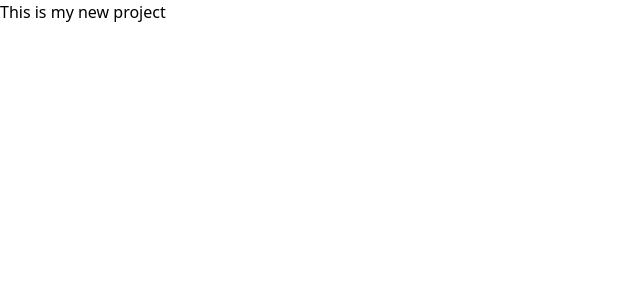
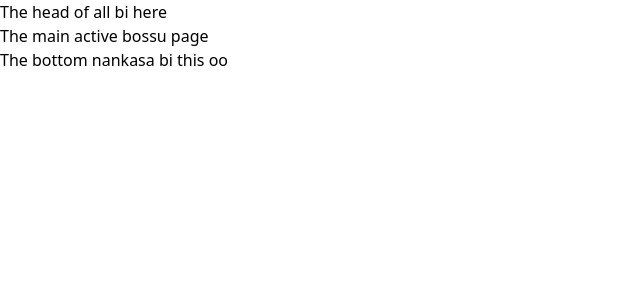
Before and after one commit to G-essien/ALX-project, a React (Vite) app in the folder cocov-project/: page / in a window 1280 px wide. Shown: the top 300 px of the page, without its empty margins (0-640 px from the left). Built offline with nearby package versions, Linux system fonts and the light colour scheme.

Commit message:
added components and pages

```diff
--- a/cocov-project/src/App.jsx
+++ b/cocov-project/src/App.jsx
@@ -1,10 +1,14 @@
-
+import { Outlet } from "react-router-dom"
+import Header from "./components/Header"
+import Footer from "./components/Footer"
 
 function App() {
 
   return (
     <>
-      <h1 className="text-blue-700">This is my new project</h1>
+      <Header />
+      <Outlet />
+      <Footer />
     </>
   )
 }
--- /dev/null
+++ b/cocov-project/src/components/Footer.jsx
@@ -0,0 +1,10 @@
+
+function Footer() {
+  return (
+    <div>
+      <h1>The bottom nankasa bi this oo</h1>
+    </div>
+  )
+}
+
+export default Footer
--- /dev/null
+++ b/cocov-project/src/components/Header.jsx
@@ -0,0 +1,10 @@
+
+function Header() {
+  return (
+    <div>
+      <h1>The head of all bi here</h1>
+    </div>
+  )
+}
+
+export default Header
--- a/cocov-project/src/main.jsx
+++ b/cocov-project/src/main.jsx
@@ -1,10 +1,26 @@
 import { StrictMode } from 'react'
 import { createRoot } from 'react-dom/client'
+import { createBrowserRouter, createRoutesFromElements, Route, RouterProvider } from 'react-router-dom'
 import App from './App.jsx'
 import './index.css'
+import Home from './pages/Home.jsx'
+import RateAlert from './pages/RateAlert.jsx'
+import AboutMe from './pages/AboutMe.jsx'
+import ContactMe from './pages/ContactMe.jsx'
+
+const router = createBrowserRouter(
+  createRoutesFromElements(
+    <Route path='/' element={<App />}>
+      <Route path='' element={<Home />} />
+      <Route path='rate-alert' element={<RateAlert />} />
+      <Route path='about' element={<AboutMe />} />
+      <Route path='contact' element={<ContactMe />} />
+    </Route>
+  )
+)
 
 createRoot(document.getElementById('root')).render(
   <StrictMode>
-    <App />
+    <RouterProvider router={router} />
   </StrictMode>,
 )
--- /dev/null
+++ b/cocov-project/src/pages/AboutMe.jsx
@@ -0,0 +1,10 @@
+
+function AboutMe() {
+  return (
+    <div>
+      <h1>Here na all be me oo</h1>
+    </div>
+  )
+}
+
+export default AboutMe
--- /dev/null
+++ b/cocov-project/src/pages/ContactMe.jsx
@@ -0,0 +1,10 @@
+
+function ContactMe() {
+  return (
+    <div>
+      <h1>Here you for bell me ankasa</h1>
+    </div>
+  )
+}
+
+export default ContactMe
--- /dev/null
+++ b/cocov-project/src/pages/Home.jsx
@@ -0,0 +1,10 @@
+
+function Home() {
+  return (
+    <div>
+      <h1>The main active bossu page</h1>
+    </div>
+  )
+}
+
+export default Home
--- /dev/null
+++ b/cocov-project/src/pages/RateAlert.jsx
@@ -0,0 +1,10 @@
+
+function RateAlert() {
+  return (
+    <div>
+      <h1>Here na you go receive your currency rate alert after filling the form.</h1>
+    </div>
+  )
+}
+
+export default RateAlert
```
